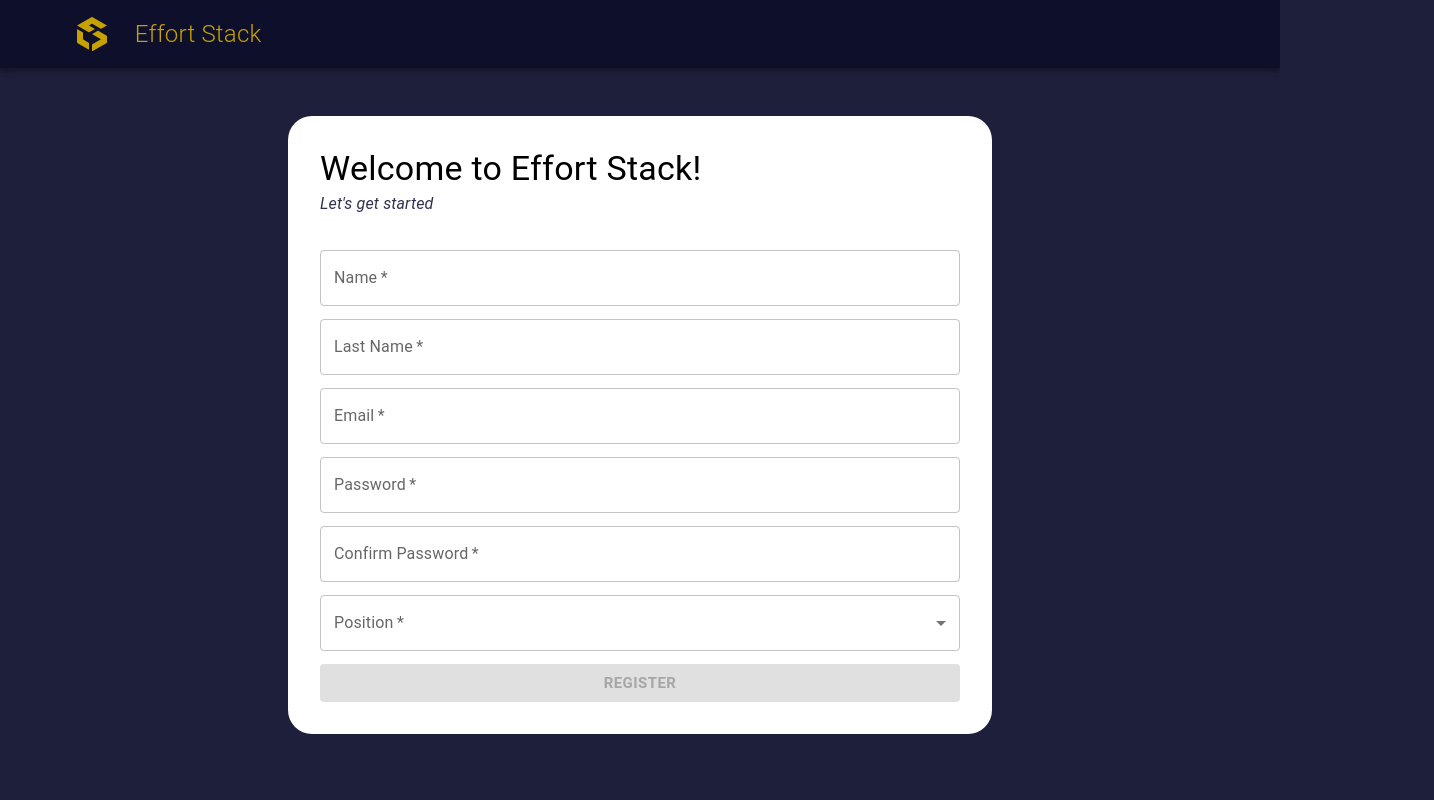
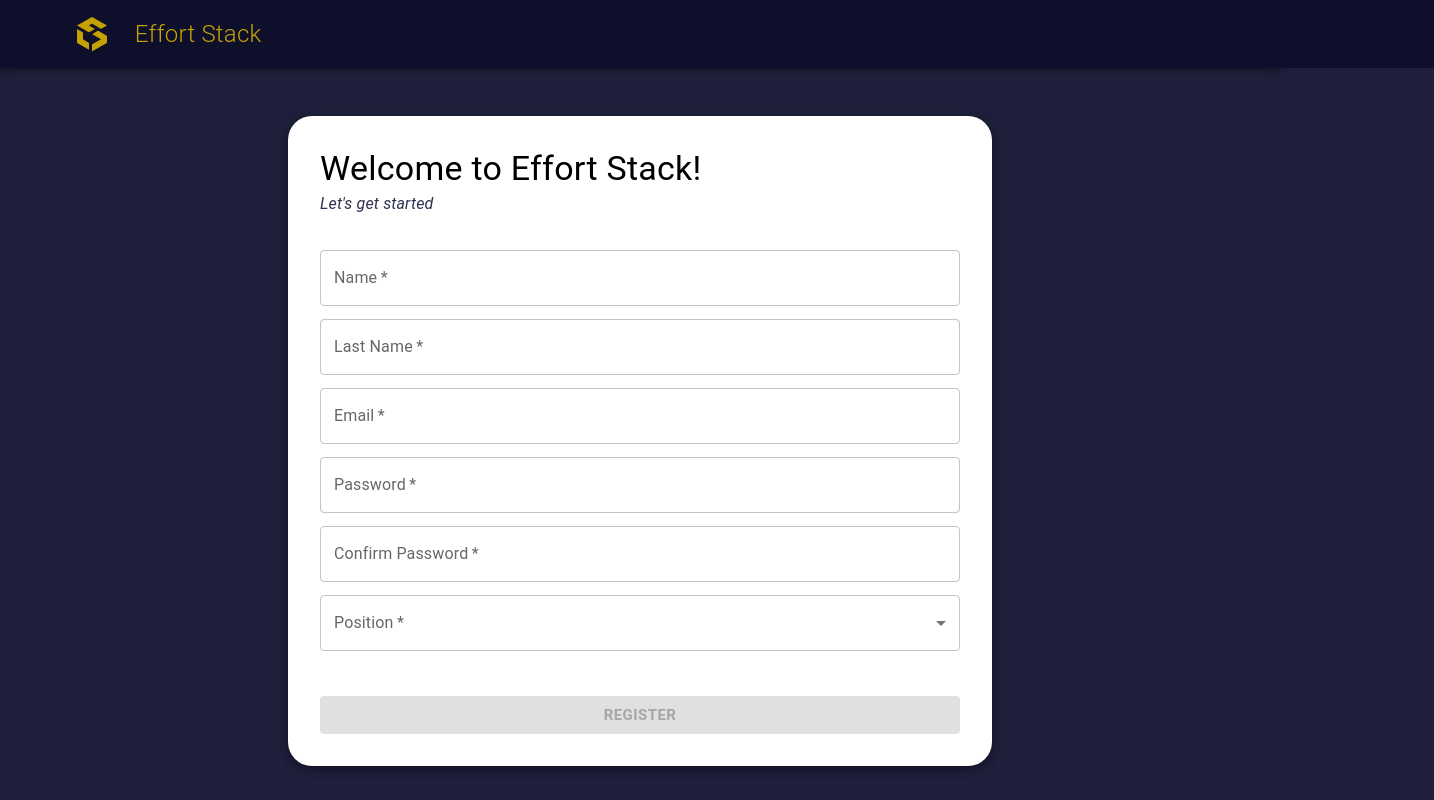
Before and after one commit to JHDEZ1108/Formik-Login, a React (Create React App) app: page / in a window 1280 px wide. Shown: the whole page, 1434 px wide, since content can reach past the window. Built offline with nearby package versions, Linux system fonts and the light colour scheme.

Commit message:
Arrglando detalles

```diff
--- a/src/components/App/index.tsx
+++ b/src/components/App/index.tsx
@@ -89,6 +89,7 @@ const App: React.FC = () =>{
       borderRadius="1.5rem"
       m="3rem auto"
       p="2rem"
+      sx={{boxShadow: 5}}
     >
       <Typography
         variant="h4"
@@ -152,6 +153,7 @@ const App: React.FC = () =>{
                   color: "#151d2f",
                   fontWeight: "bold",
                   fontSize: "15px",
+                  mt:"2rem",
                   "&:hover": { backgroundColor: "#f5d9a5"},
                 }}
               >
--- a/src/components/Navbar/index.jsx
+++ b/src/components/Navbar/index.jsx
@@ -4,7 +4,7 @@ import { Typography, Box } from "@mui/material";
 
 const Navbar = () => {
   return(
-    <Box sx={{ boxShadow: 4}}>
+    <Box sx={{ boxShadow: 4, width:"100%"}}>
       <FlexBetween className="navbar" padding="1rem 6%" sx={{ backgroundColor: "#0e0f2a"}}>
         <FlexBetween gap="1.75rem">
           <Logo width={30} fill="#c5a102" cursor="pointer" />
--- a/src/index.css
+++ b/src/index.css
@@ -13,6 +13,7 @@ body,
 }
 .navbar{
   margin: 0px;
+  width: 100%;
   padding: 0px;
   font-family: "Rubik", sans-serif;
 }
```
